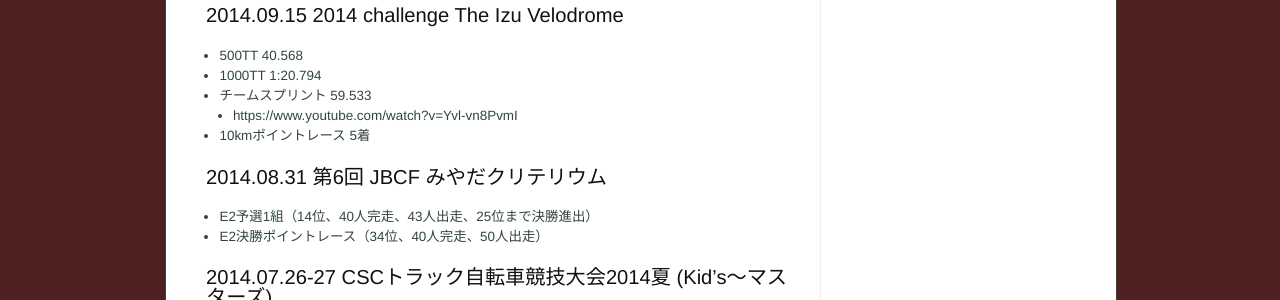
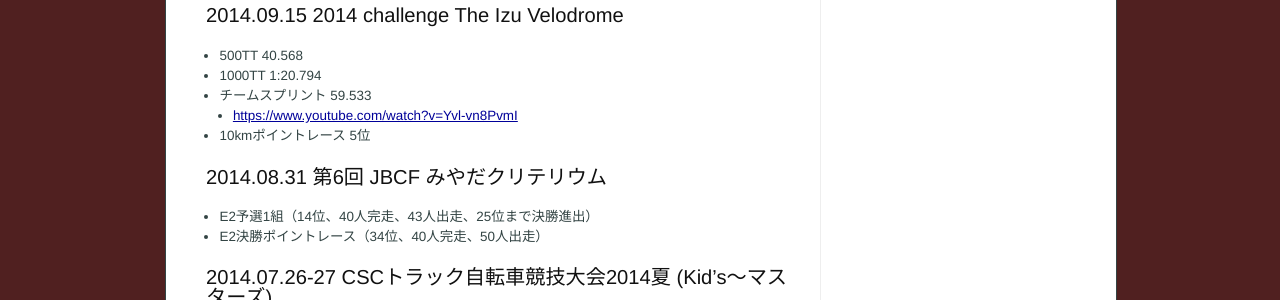
Before and after one commit to marucc/marucc.github.io, a Jekyll site: the page built from sports/results_bike.md, in a window 1280 px wide and 900 px high. Shown: the part 408-708 px from the top of the window. Built offline with Jekyll 4.4.1, drawn with Linux system fonts in a browser that asks for light colours.

```diff
--- a/sports/results_bike.md
+++ b/sports/results_bike.md
@@ -23,8 +23,8 @@ markdown: kramdown
 - 500TT 40.568
 - 1000TT 1:20.794
 - チームスプリント 59.533
-	- https://www.youtube.com/watch?v=Yvl-vn8PvmI
-- 10kmポイントレース 5着
+	- [https://www.youtube.com/watch?v=Yvl-vn8PvmI](https://www.youtube.com/watch?v=Yvl-vn8PvmI)
+- 10kmポイントレース 5位
 
 ### 2014.08.31 第6回 JBCF みやだクリテリウム
 - E2予選1組（14位、40人完走、43人出走、25位まで決勝進出）
```
